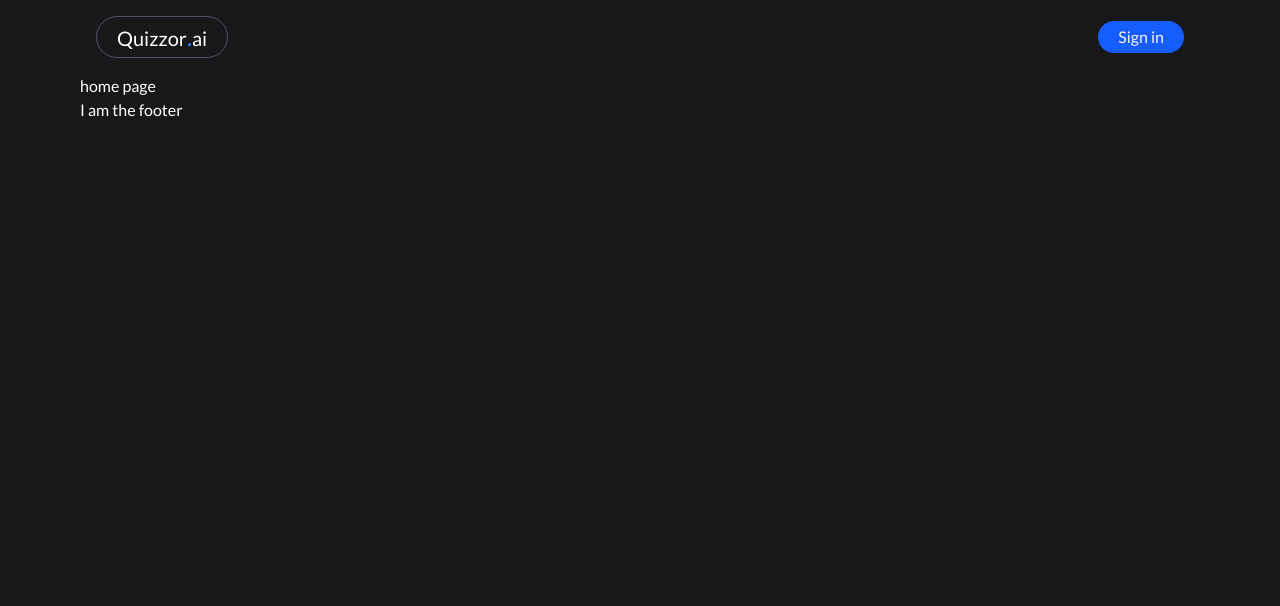
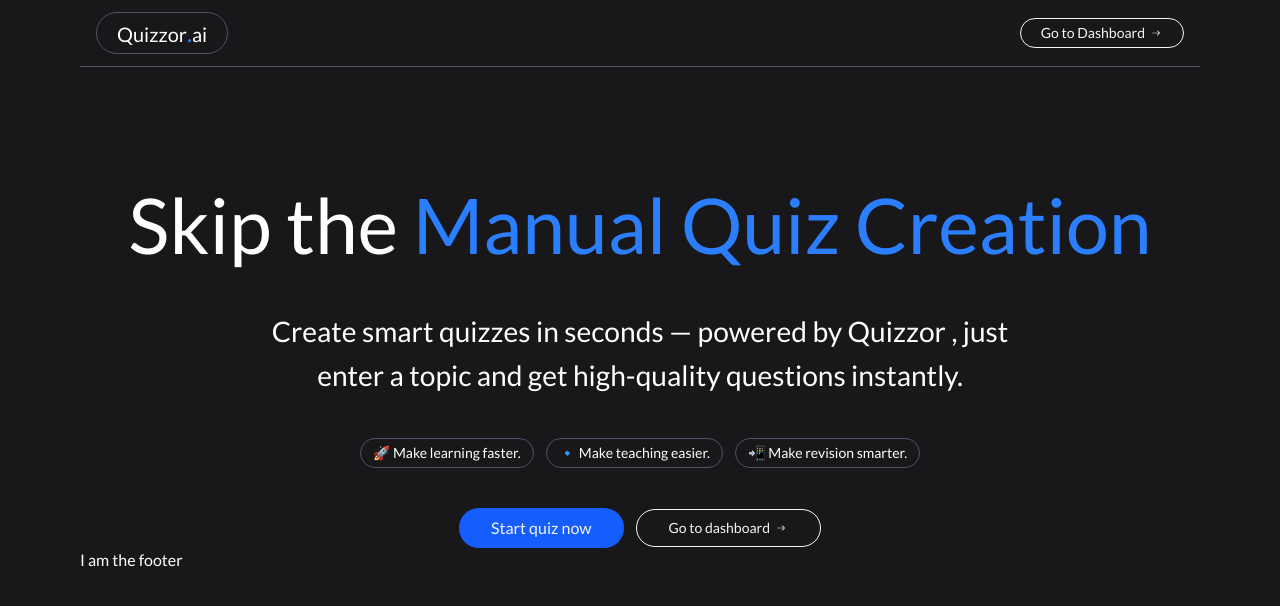
Before and after one commit to Dhritish-Mukherjee/Quizzor, a React (Vite) app in the folder src/Frontend/: page / in a window 1280 px wide. Shown: the top 606 px of the page. Built offline with nearby package versions, Linux system fonts and the light colour scheme.

Commit message:
hero added

```diff
--- a/src/Frontend/src/App.jsx
+++ b/src/Frontend/src/App.jsx
@@ -8,7 +8,7 @@
 
 const App = () => {
   return (
-    <div className="w-full min-h-screen px-3 sm:px-10 md:px-14 lg:px-20 bg-zinc-900 text-white ">
+    <div className="w-full min-h-screen px-2 sm:px-10 md:px-14 lg:px-20 bg-zinc-900 text-white ">
       <Navbar />
       <Routes>
         <Route path="/" element={<Home />} />
--- a/src/Frontend/src/components/Navbar.jsx
+++ b/src/Frontend/src/components/Navbar.jsx
@@ -10,7 +10,7 @@
 
   return (
     <div>
-      <nav className="flex justify-between py-4 px-4">
+      <nav className="flex justify-between py-3 px-4 border-b border-gray-600">
         <Link to='/' ><div className="logo border border-gray-600 px-3 py-0.5 sm:px-5 sm:py-1 rounded-full flex justify-center items-center ">
             <h1 className="text-white text-lg sm:text-xl">Quizzor<span className="text-blue-500 text-2xl ">.</span>ai</h1>
         </div>
@@ -18,9 +18,9 @@
 
         <div className="right-menu flex items-center justify-center gap-3 ">
           {user ?
-            <button className="px-5 py-1 bg-transparent rounded-full border border-neutral-100 hover:text-neutral-300  transition-all duration-300 text-neutral-100 cursor-pointer flex justify-center items-center gap-1 text-sm sm:text-md font-medium">Go to Dashboard <IoIosArrowRoundForward /></button> :
+            <Link to='/dashboard'><button className="px-5 py-1 bg-transparent rounded-full border border-neutral-100 hover:text-neutral-300  transition-all duration-300 text-neutral-100 cursor-pointer flex justify-center items-center gap-1 text-sm sm:text-md font-medium">Go to Dashboard <IoIosArrowRoundForward /></button></Link> :
 
-            <button className="px-5 py-1 bg-blue-600 rounded-full text-neutral-100 hover:scale-105 hover:bg-blue-500 transition-all duration-300 cursor-pointer">Sign in</button>
+            <Link to='/login'><button className="px-5 py-1 bg-blue-600 rounded-full text-neutral-100 hover:scale-105 hover:bg-blue-500 transition-all duration-300 cursor-pointer">Sign in</button></Link>
         }
 
 
--- /dev/null
+++ b/src/Frontend/src/components/Section/Hero.jsx
@@ -0,0 +1,40 @@
+import React, { useContext } from 'react'
+import { IoIosArrowRoundForward } from 'react-icons/io'
+import { AppConetxt } from '../../context/AppContext'
+import { Link } from 'react-router-dom';
+
+const Hero = () => {
+
+    const {user} = useContext(AppConetxt);
+
+
+  return (
+    <div className='flex flex-col gap-3 sm:gap-7 justify-center items-center  mt-16 sm:mt-[100px]'>
+      <h1 className='text-[12vw] sm:text-[6vw] text-center' >Skip the <span className='text-blue-500'>Manual Quiz Creation</span></h1>
+      <p className=' text-lg w-[70%] text-center sm:text-[2.2vw]'>Create smart quizzes in seconds — powered by Quizzor , just enter a topic and get high-quality questions instantly.</p>
+      <div className="taglines flex flex-col sm:flex sm:flex-row py-3 justify-center items-center gap-3">
+        <div className='tagline text-white border border-gray-600 px-2 py-0.5  sm:px-3 sm:py-1 rounded-full  text-xs sm:text-sm'>🚀 Make learning faster.</div>
+        <div className='tagline text-white border  border-gray-600 px-2 py-0.5  sm:px-3 sm:py-1 rounded-full text-xs sm:text-sm'>🔹 Make teaching easier.</div>
+        <div className='tagline text-white border  border-gray-600 px-2 py-0.5  sm:px-3 sm:py-1 rounded-full text-xs sm:text-sm'>📲 Make revision smarter.</div>
+      </div>
+
+      {user ?
+        <div className="explore-buttons flex flex-col  gap-4 sm:flex sm:flex-row justify-center items-center sm:gap-3">
+
+        <button className="px-8 py-2 bg-blue-600 rounded-full text-neutral-100 hover:scale-105 hover:bg-blue-500 transition-all duration-300 cursor-pointer">Start quiz now</button>
+
+        <Link to='/dashboard'><button className="px-8 py-2 bg-transparent rounded-full border border-neutral-100 hover:text-neutral-300  transition-all duration-300 text-neutral-100 cursor-pointer flex justify-center items-center gap-1 text-sm sm:text-md font-medium">Go to dashboard<IoIosArrowRoundForward /></button></Link>
+      </div> :
+
+      <div className="explore-buttons sm:flex justify-center items-center gap-3">
+
+        <button className="px-8 py-2 bg-blue-600 rounded-full text-neutral-100 hover:scale-105 hover:bg-blue-500 transition-all duration-300 cursor-pointer">Start quiz now</button>
+
+        <Link to='/login'><button className="px-8 py-2 bg-transparent rounded-full border border-neutral-100 hover:text-neutral-300  transition-all duration-300 text-neutral-100 cursor-pointer flex justify-center items-center gap-1 text-sm sm:text-md font-medium">Sign in <IoIosArrowRoundForward /></button></Link>
+      </div>
+    }
+    </div>
+  )
+}
+
+export default Hero
--- a/src/Frontend/src/context/AppContext.jsx
+++ b/src/Frontend/src/context/AppContext.jsx
@@ -4,7 +4,7 @@
 
 const AppContextProvider = (props) => {
 
-    const [user, setUser] = useState(null);
+    const [user, setUser] = useState(true);
 
     const value = {
         user,setUser
--- a/src/Frontend/src/pages/Home.jsx
+++ b/src/Frontend/src/pages/Home.jsx
@@ -1,9 +1,10 @@
 import React from 'react'
+import Hero from '../components/Section/Hero'
 
 const Home = () => {
   return (
     <div className='w-full h-auto '>
-      home page
+      <Hero />
     </div>
   )
 }
```
